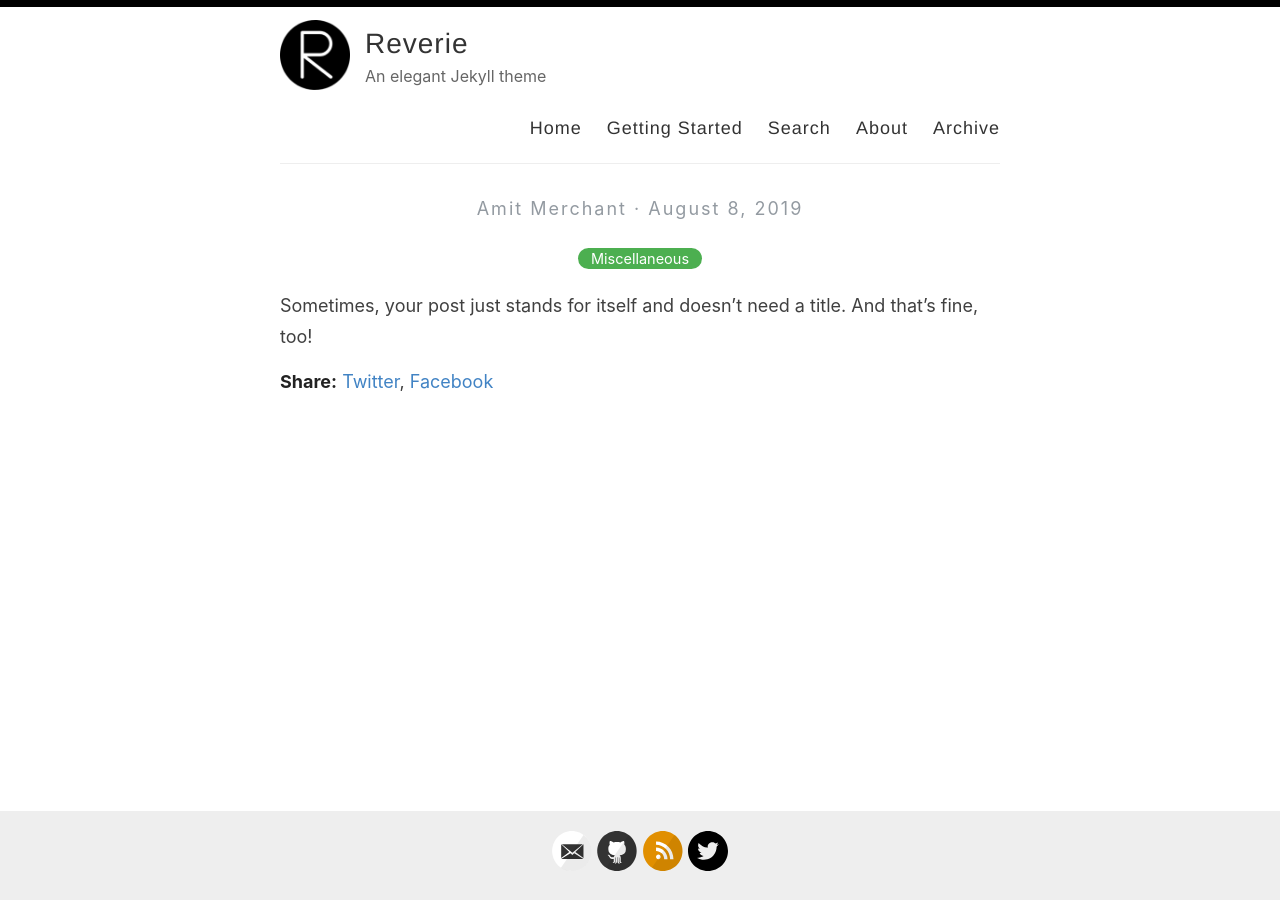
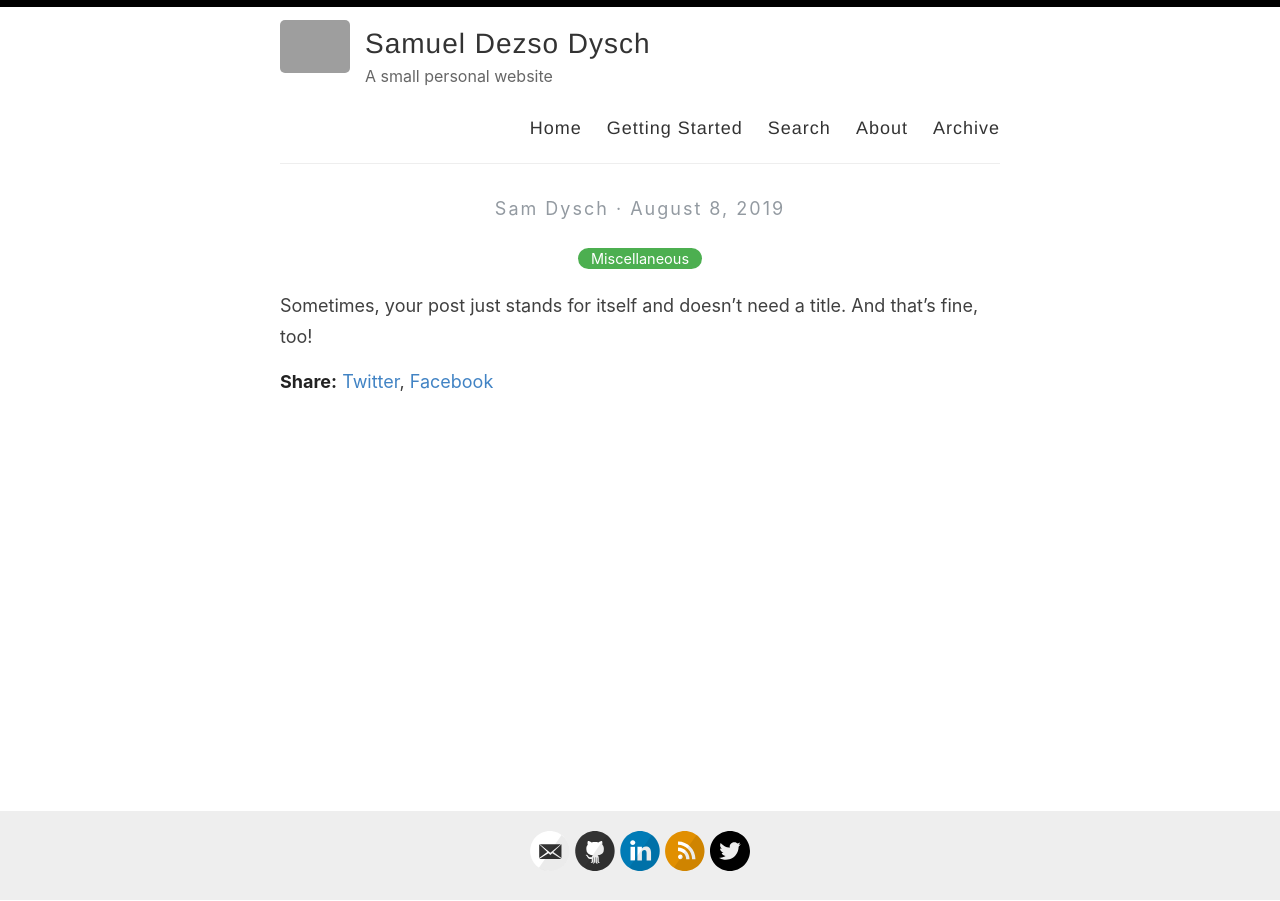
Before and after one commit to sdysch/sdysch.github.io_test, a Jekyll site: the page built from _posts/2019-08-08-no-title-posts.md, in a window 1280 px wide. Built offline with Jekyll 4.4.1, drawn with Linux system fonts in a browser that asks for light colours; grey boxes are pictures that could not be loaded.

Commit message:
Initial changes to _config.yml

```diff
--- a/_config.yml
+++ b/_config.yml
@@ -3,16 +3,16 @@
 #
 
 # Name of your site (displayed in the header)
-name: Reverie
+name: Samuel Dezso Dysch
 
 # Name of the author
-author: Amit Merchant
+author: Sam Dysch
 
 # Short bio or description (displayed in the header)
-description: An elegant Jekyll theme
+description: A small personal website
 
 # URL of your avatar or profile pic (you could use your GitHub profile pic)
-avatar: /images/reverie.png
+avatar: /images/me.png
 
 #
 # Flags below are optional
@@ -21,15 +21,17 @@ avatar: /images/reverie.png
 # Includes an icon in the footer for each username you enter
 footer-links:
   dribbble:
-  email: amit.d.merchant@gmail.com
+  email: sdysch94@[noSpamPlease]gmail.com
   facebook:
   flickr:
-  github: amitmerchant1990/reverie
+  github: sdysch
+  #gitlab: sdysch TODO
+  #gitlab(cern) TODO
   instagram:
-  linkedin:
+  linkedin: sdysch
   pinterest:
   rss: rss
-  twitter: amit_merchant
+  twitter: sam_dysch
   stackoverflow:
   youtube: # channel/<your_long_string> or user/<user-name>
   googleplus: # anything in your profile username that comes after plus.google.com/
@@ -41,21 +43,21 @@ footer-links:
 disqus:
 
 # Enter your Google Analytics web tracking code (e.g. UA-2110908-2) to activate tracking
-google_analytics: UA-43339302-11
+#google_analytics: UA-43339302-11
 
 # For newer "GA4" analytics, use the following instead of the "UA" entry above
 #google_analytics_ga4: G-GABC1DEFG
 
 # Your website URL (e.g. http://amitmerchant1990.github.io or http://www.amitmerchant.com)
 # Used for Sitemap.xml and your RSS feed
-url: http://www.amitmerchant.com/reverie
-enforce_ssl: https://www.amitmerchant.com/reverie
+url: https://sdysch.github.io/
+enforce_ssl: sdysch.github.io/
 
 # If you're hosting your site at a Project repository on GitHub pages
 # (http://yourusername.github.io/repository-name)
 # and NOT your User repository (http://yourusername.github.io)
 # then add in the baseurl here, like this: "/repository-name"
-baseurl: "/reverie"
+#baseurl: "/reverie"
 
 #
 # !! You don't need to change any of the configuration flags below !!
```
